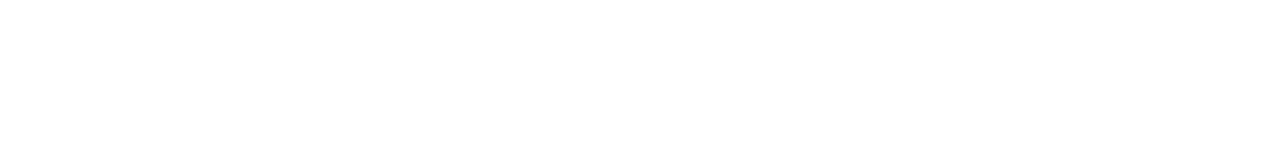
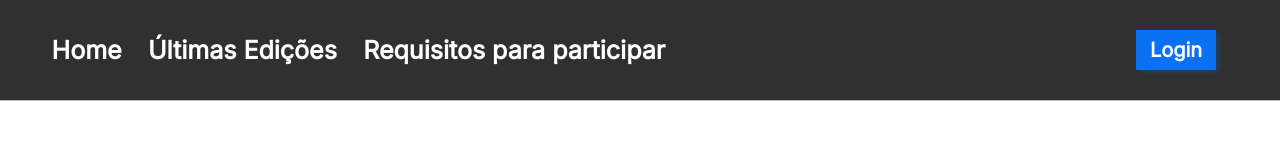
Before and after one commit to CarllosCastro/Bootcamp-DNC, a plain HTML site: page index.html in a window 1280 px wide. Drawn offline with Linux system fonts and the light colour scheme.

Commit message:
Criação do Estilo CSS do Menu

```diff
--- a/index.html
+++ b/index.html
@@ -1,12 +1,22 @@
 <!DOCTYPE html>
 <html lang="pt-br">
+
 <head>
     <meta charset="UTF-8">
     <meta http-equiv="X-UA-Compatible" content="IE=edge">
     <meta name="viewport" content="width=device-width, initial-scale=1.0">
     <title>Bootcamp DNC</title>
+    <link rel="stylesheet" href="style.css">
 </head>
 <body>
+    <nav id="principal">
+        <div id="menu">
+            <a href="">Home</a>
+            <a href="">Últimas Edições</a>
+            <a href="">Requisitos para participar</a>
+        </div>
+        <button>Login</button>
+    </nav>
+</body>
 
-</body>
 </html>
--- /dev/null
+++ b/style.css
@@ -0,0 +1,59 @@
+@import url('https://fonts.googleapis.com/css2?family=Inter:wght@100;400&display=swap');
+
+body {
+    margin: 0px;
+    padding: 0px;
+}
+
+#principal {
+    width: 100%;
+    height: 100px;
+    background-color: #303030;
+
+    display: flex;
+    justify-content: space-between;
+    align-items: center;
+    border-bottom: 1px solid #BABABA;
+}
+
+#menu {
+    display: flex;
+    width: 50%;
+    justify-content: space-around;
+    align-items: center;
+
+    margin-left: 3%;
+}
+
+#principal div a {
+    font-family: Inter;
+    color: #ffffff;
+    font-size: 25px;
+    font-weight: 600;
+    text-decoration: none;
+}
+
+#principal div a:hover {
+    /* Hover é efeito de quando passa o mouse em cima do link*/
+    color: #CCCCCC;
+}
+
+#principal button {
+    margin-right: 5%;
+    background-color: #0c70f2;
+    border: 0px;
+
+    height: 40px;
+    width: 80px;
+
+    font-family: Inter;
+    font-size: 20px;
+    font-weight: 600;
+    color: white;
+
+    cursor: pointer;
+    /*Define o cursor, mãozinha*/
+
+    box-shadow: 3px 2px 4px rgba(12, 112, 242, 0.25);
+    /*box-shadow: Horizontal, Vertical, Desfoque, Cor, Transparência de 0/1*/
+}
```
